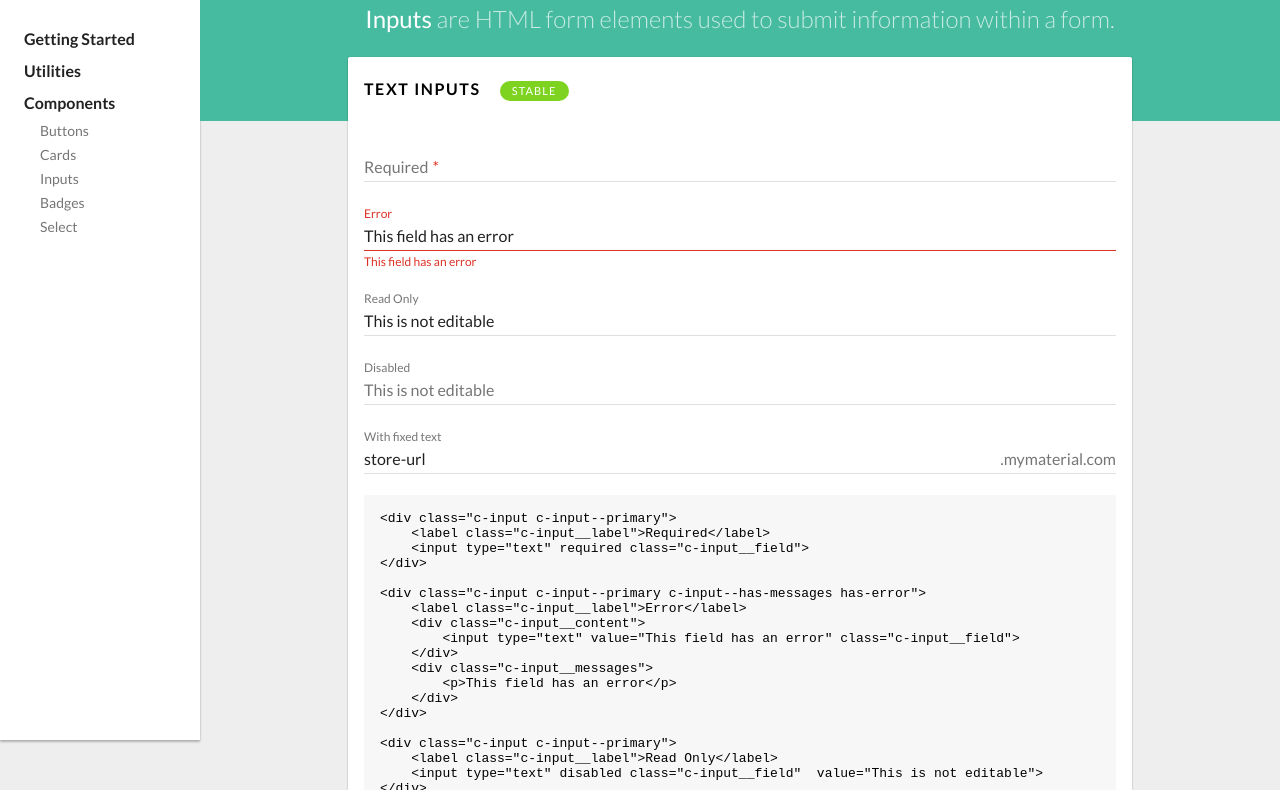
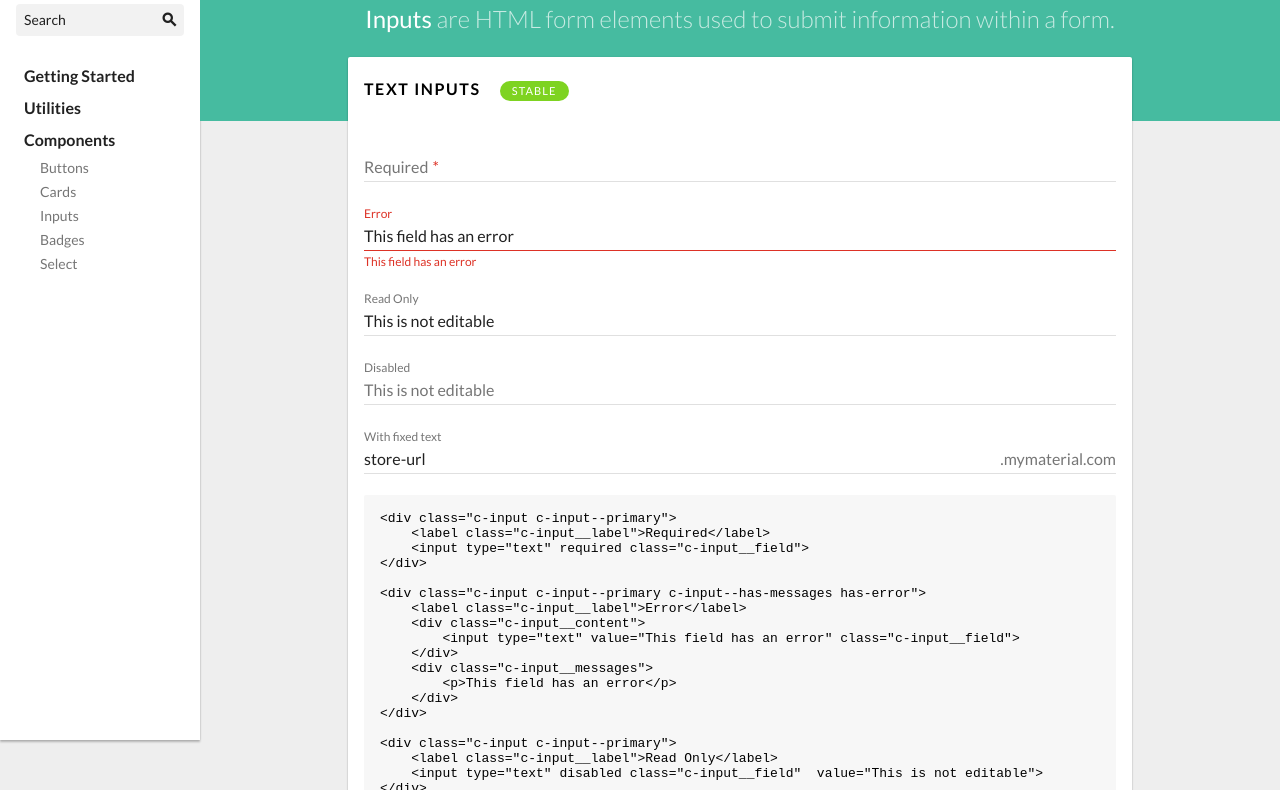
Before and after one commit to MaterialDev/Thread, a website: page index.html in a window 1280 px wide. Shown: the part 60-850 px from the top of the page. Drawn offline with nearby package versions, Linux system fonts and the light colour scheme; some packages are replaced by stand-ins of ours; files whose address does not match are found by name.

Commit message:
Add search component

```diff
--- a/index.html
+++ b/index.html
@@ -23,8 +23,11 @@
 <nav class="c-sidenav">
     <div class="c-sidenav__header">
         <h1 class="c-sidenav__title"><img class="thread-logo" src="public/res/images/thread_logo.png" alt="thread logo"></h1>
-        <div class="c-search">
-            <input type="text">
+        <div class="u-flex u-flex-justify-center u-margin-left-2 u-margin-right-2 u-margin-bottom-3">
+            <div class="c-search">
+                <input type="text" class="c-search__field" placeholder="Search">
+                <i class="mi c-search__icon">search</i>
+            </div>
         </div>
     </div>
     <div class="c-sidenav__body">
--- a/styles/base/_utilities.scss
+++ b/styles/base/_utilities.scss
@@ -118,7 +118,10 @@
 
 .u-flex { display: flex !important; }
 .u-flex-align-center { align-items: center !important; }
-.u-flex-justify-center { align-items: center !important; }
+
+.u-flex-justify-center {
+    justify-content: center !important;
+}
 
 @for $i from 1 through 20 {
     .u-flex-#{$i * 5} { flex-basis: $i * 5 !important; }
--- /dev/null
+++ b/styles/components/_search.scss
@@ -0,0 +1,53 @@
+/* ===========================================================================
+    Search
+   =========================================================================== */
+
+/**
+ *
+ * Description goes here
+ *
+ */
+
+.c-search {
+    display: inline-flex;
+    border-radius: 4px;
+    padding: 4px 8px;
+    align-items: center;
+    flex-shrink: 1;
+    min-width: 0;
+
+    &__icon {
+        min-width: 0;
+        font-size: 18px;
+        font-weight: bold;
+    }
+
+    &__field {
+        min-width: 0;
+        font-weight: normal;
+        line-height: 24px;
+        font-size: 14px;
+    }
+}
+
+/* Configuration Mixins
+   =========================================================================== */
+
+@mixin search-color($background, $text) {
+    background-color: $background;
+    color: $text;
+
+    .c-search__field::placeholder {
+        color: $text;
+    }
+}
+
+/* Style variants
+   =========================================================================== */
+
+/* Color variants
+   =========================================================================== */
+
+.c-search {
+    @include search-color(rgba(0, 0, 0, 0.05), $dark-primary-text);
+}
--- a/styles/components/_table.scss
+++ b/styles/components/_table.scss
@@ -78,15 +78,13 @@
     }
 }
 
-
-/* Color variations
+/* Color variants
    =========================================================================== */
 .c-table {
     @include table-color($thread-light-gray, $dark-secondary-text, white, #F7F7F7, $thread-gray);
 }
 
-
-/* Style variations
+/* Style variants
    =========================================================================== */
 .c-table--drag-handle {
     th:first-child,
```
Also changed, not shown: documentation/pages/sidenav.html (+2 -1 lines), dist/thread.css, dist/thread.js, public/app.template.js.
